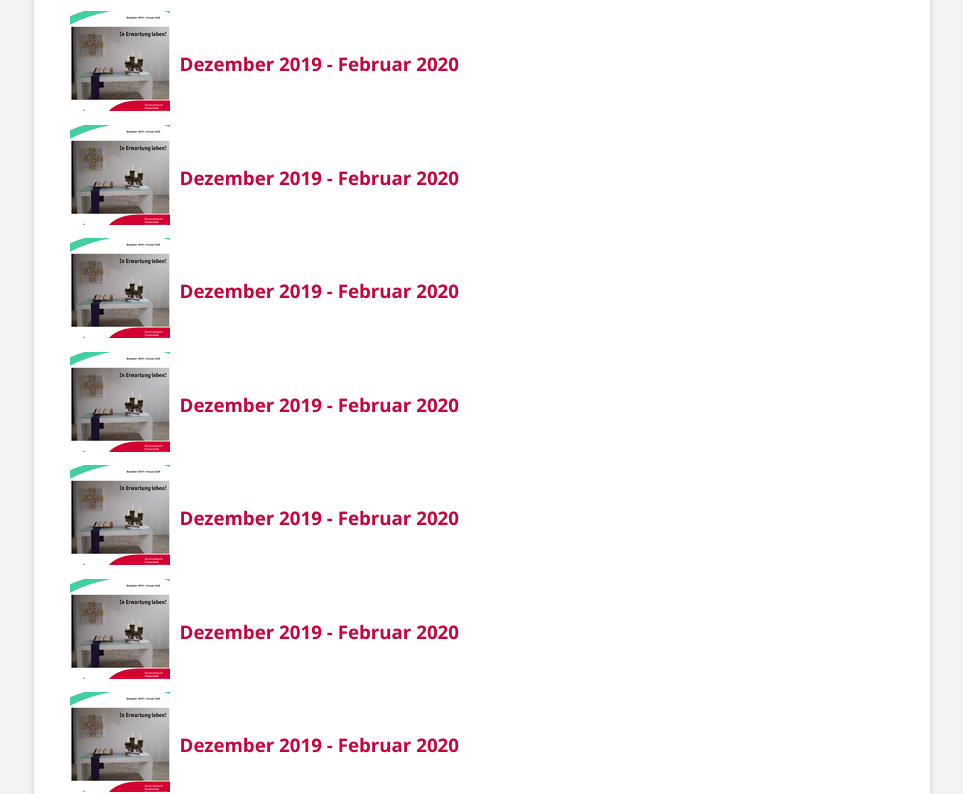
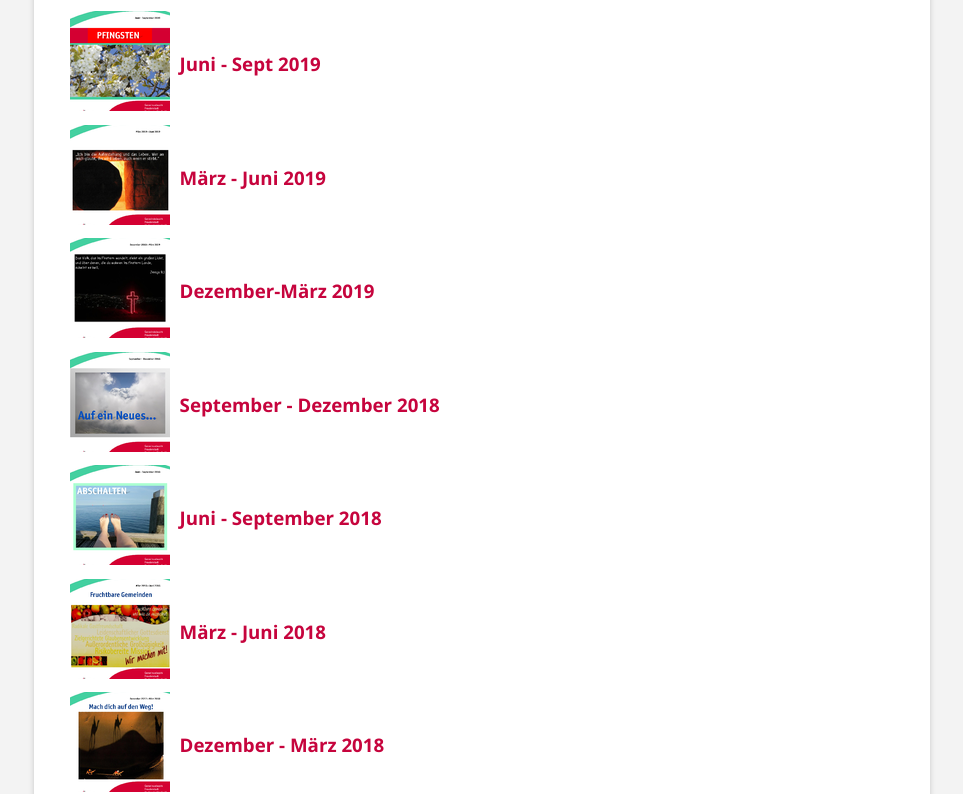
Before and after one commit to pafinkbeiner/Friedenskirche, a React (Create React App) app in the folder friedenskirche-ui/: page /Gemeindebrief in a window 1280 px wide. Shown: the part 486-1280 px from the top of the page, without its empty margins (158-1121 px from the left). Built offline with nearby package versions, Linux system fonts and the light colour scheme; what easy-peasy would draw is missing.

Commit message:
Finished Gemeindebriefe imports

```diff
--- a/friedenskirche-ui/src/pages/Gemeindebrief.js
+++ b/friedenskirche-ui/src/pages/Gemeindebrief.js
@@ -9,51 +9,72 @@ import './Page.scss'
 //2019_12
 import Thumb_2019_12 from '../pages/assets/Gemeindebriefe/2019_12/csm_2019_12_f35e4eed4b.png';
 import PDF_2019_12 from '../pages/assets/Gemeindebriefe/2019_12/2019_12.pdf';
-//2019_9
+//2019_09
 import Thumb_2019_09 from '../pages/assets/Gemeindebriefe/2019_09/csm_2019_09_7b844d97d9.png';
 import PDF_2019_09 from '../pages/assets/Gemeindebriefe/2019_09/2019_09.pdf';
+//2019_06
+import Thumb_2019_06 from '../pages/assets/Gemeindebriefe/2019_06/csm_2019_06_998f96c248.png';
+import PDF_2019_06 from '../pages/assets/Gemeindebriefe/2019_06/2019_06.pdf';
+//2019_03
+import Thumb_2019_03 from '../pages/assets/Gemeindebriefe/2019_03/csm_2019_03_2cfc4761e8.png';
+import PDF_2019_03 from '../pages/assets/Gemeindebriefe/2019_03/2019_03.pdf';
+//2018_12
+import Thumb_2018_12 from '../pages/assets/Gemeindebriefe/2018_12/csm_2018_12_a034213f4a.png';
+import PDF_2018_12 from '../pages/assets/Gemeindebriefe/2019_03/2019_03.pdf';
+//2018_09
+import Thumb_2018_09 from '../pages/assets/Gemeindebriefe/2018_09/csm_2018_09_b50ec9dbc6.png';
+import PDF_2018_09 from '../pages/assets/Gemeindebriefe/2018_09/2018_09.pdf';
+//2018_06
+import Thumb_2018_06 from '../pages/assets/Gemeindebriefe/2018_06/csm_2018_06_ea5c25b33c.png';
+import PDF_2018_06 from '../pages/assets/Gemeindebriefe/2018_06/2018_06.pdf';
+//2018_03
+import Thumb_2018_03 from '../pages/assets/Gemeindebriefe/2018_03/csm_2018_03_4629a541fd.png';
+import PDF_2018_03 from '../pages/assets/Gemeindebriefe/2018_03/2018_03.pdf';
+//2017_12
+import Thumb_2017_12 from '../pages/assets/Gemeindebriefe/2017_12/csm_2017_12_0ac9abb609.png';
+import PDF_2017_12 from '../pages/assets/Gemeindebriefe/2017_12/2017_12.pdf';
 
 const Gemeindebrief = () => {
 
     return (
         <div className="main-container">
-            <h1>Gemeindebrief</h1>
+            <h1>Gemeindebriefe</h1>
             <br/>
             <div className="gemeindebrief-content">
                 <a href={PDF_2019_12}><img src={Thumb_2019_12} alt="2019_12"/></a>
-                <a href={PDF_2019_12}><h3>Dezember 2019 - Februar 2020</h3></a>
+                <a href={PDF_2019_12}><h3>Dezember - Februar 2020</h3></a>
             </div>
             <div className="gemeindebrief-content">
                 <a href={PDF_2019_09}><img src={Thumb_2019_09} alt="2019_09"/></a>
                 <a href={PDF_2019_09}><h3>September - November 2019</h3></a>
             </div>
             <div className="gemeindebrief-content">
-                <a href={PDF_2019_12}><img src={Thumb_2019_12} alt="2019_12"/></a>
-                <a href={PDF_2019_12}><h3>Dezember 2019 - Februar 2020</h3></a>
+                <a href={PDF_2019_06}><img src={Thumb_2019_06} alt="2019_06"/></a>
+                <a href={PDF_2019_06}><h3>Juni - Sept 2019</h3></a>
             </div>
             <div className="gemeindebrief-content">
-                <a href={PDF_2019_12}><img src={Thumb_2019_12} alt="2019_12"/></a>
-                <a href={PDF_2019_12}><h3>Dezember 2019 - Februar 2020</h3></a>
+                <a href={PDF_2019_03}><img src={Thumb_2019_03} alt="2019_03"/></a>
+                <a href={PDF_2019_03}><h3>März - Juni 2019</h3></a>
             </div>
             <div className="gemeindebrief-content">
-                <a href={PDF_2019_12}><img src={Thumb_2019_12} alt="2019_12"/></a>
-                <a href={PDF_2019_12}><h3>Dezember 2019 - Februar 2020</h3></a>
+                <a href={PDF_2018_12}><img src={Thumb_2018_12} alt="2018_12"/></a>
+                <a href={PDF_2018_12}><h3>Dezember-März 2019</h3></a>
             </div>
             <div className="gemeindebrief-content">
-                <a href={PDF_2019_12}><img src={Thumb_2019_12} alt="2019_12"/></a>
-                <a href={PDF_2019_12}><h3>Dezember 2019 - Februar 2020</h3></a>
+                <a href={PDF_2018_09}><img src={Thumb_2018_09} alt="2018_09"/></a>
+                <a href={PDF_2018_09}><h3>September - Dezember 2018</h3></a>
             </div>
             <div className="gemeindebrief-content">
-                <a href={PDF_2019_12}><img src={Thumb_2019_12} alt="2019_12"/></a>
-                <a href={PDF_2019_12}><h3>Dezember 2019 - Februar 2020</h3></a>
+                <a href={PDF_2018_06}><img src={Thumb_2018_06} alt="2018_06"/></a>
+                <a href={PDF_2018_06}><h3>Juni - September 2018</h3></a>
             </div>
             <div className="gemeindebrief-content">
-                <a href={PDF_2019_12}><img src={Thumb_2019_12} alt="2019_12"/></a>
-                <a href={PDF_2019_12}><h3>Dezember 2019 - Februar 2020</h3></a>
+                <a href={PDF_2018_03}><img src={Thumb_2018_03} alt="2018_03"/></a>
+                <a href={PDF_2018_03}><h3>März - Juni 2018</h3></a>
             </div>
             <div className="gemeindebrief-content">
-                <a href={PDF_2019_12}><img src={Thumb_2019_12} alt="2019_12"/></a>
-                <a href={PDF_2019_12}><h3>Dezember 2019 - Februar 2020</h3></a>
+                <a href={PDF_2017_12}><img src={Thumb_2017_12} alt="2017_12"/></a>
+                <a href={PDF_2017_12}><h3>Dezember - März 2018</h3></a>
             </div>
         </div>
     )
```
